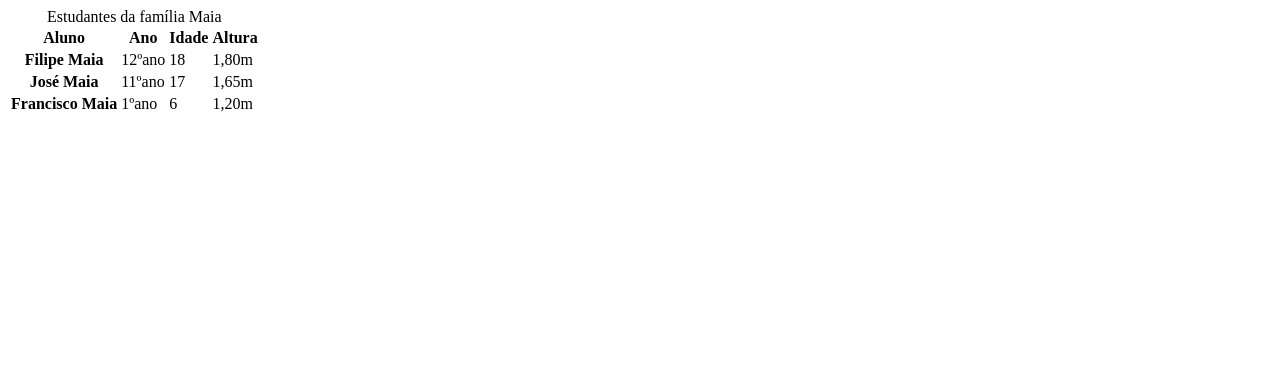
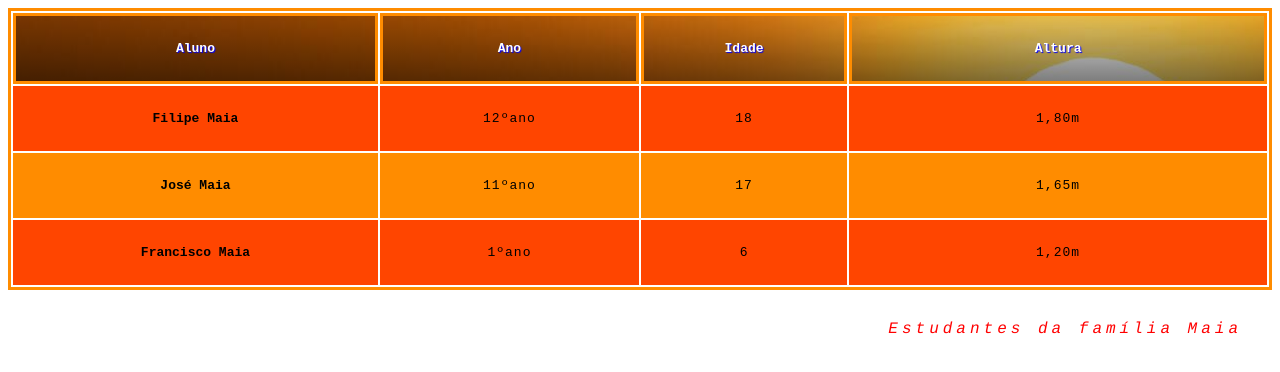
Before and after one commit to Filipe11233/3b, a plain HTML site: page index.html in a window 1280 px wide. Drawn offline with Linux system fonts and the light colour scheme; a web font is replaced by a local one.

Commit message:
Update index.html

```diff
--- a/index.html
+++ b/index.html
@@ -5,7 +5,7 @@
     <!-- tag <title> define otítulo do cabeçalho -->
     <title>Pautas das caricaturas</title>
     <!-- faz a ligação para o documento de CSS -->
-    <link rel="stylesheet" href="css/estilo.css">
+    <link rel="stylesheet" href="css/styles.css">
     <link href="https://fonts.googleapis.com/css2?family=Square+Peg&display=swap" rel="stylesheet">
     <link href='https://fonts.googleapis.com/css?family=Rock+Salt' rel='stylesheet' type='text/css'>
     <link href="https://fonts.googleapis.com/css2?family=Square+Peg&display=swap" rel="stylesheet">
```
